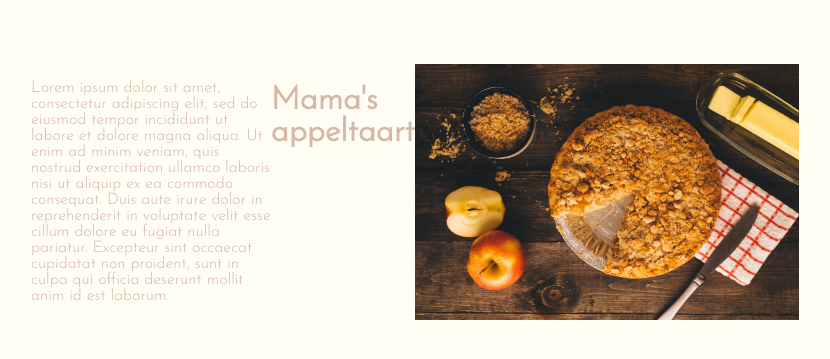
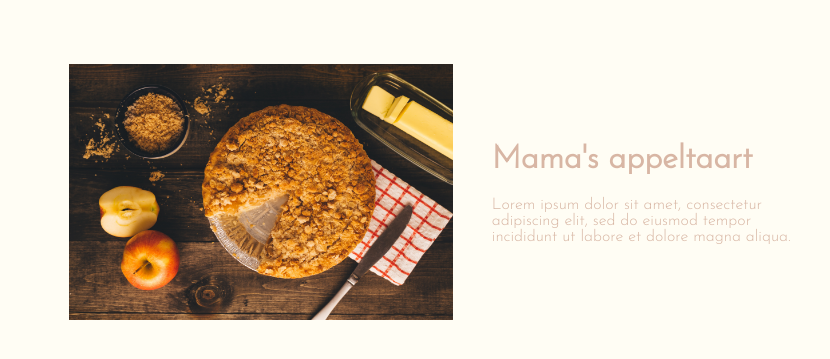
Before and after one commit to levigeers/yaraskitchen, a PHP site: page /html/pages/recipe.html in a window 1280 px wide. Shown: the part 75-434 px from the top of the page, without its empty margins (225-1055 px from the left). Run offline with PHP 8.4, Linux system fonts and the light colour scheme; some web fonts are replaced.

Commit message:
added the container for text and images

```diff
--- a/css/pages/recipe-page.css
+++ b/css/pages/recipe-page.css
@@ -1,10 +1,15 @@
 .contentcontainer {
     margin: 5% 20%;
     display: flex;
-    justify-content: flex-end;
-    flex-direction: row-reverse;
+    flex-direction: row;
 }
 
 .applepie-img {
     width: 30vw;
+    height: auto;
+    padding: 0 5%;
 }
+
+.titlecontainer {
+    margin: auto;
+}
--- a/html/pages/recipe.html
+++ b/html/pages/recipe.html
@@ -24,10 +24,13 @@
 
     <div class="contentcontainer">
         <img src="../../media/content/apple-pie.jpg" alt="apple pie" class="applepie-img">
-        <h1>Mama's appeltaart</h1>
-        <p>
-            Lorem ipsum dolor sit amet, consectetur adipiscing elit, sed do eiusmod tempor incididunt ut labore et dolore magna aliqua. Ut enim ad minim veniam, quis nostrud exercitation ullamco laboris nisi ut aliquip ex ea commodo consequat. Duis aute irure dolor in reprehenderit in voluptate velit esse cillum dolore eu fugiat nulla pariatur. Excepteur sint occaecat cupidatat non proident, sunt in culpa qui officia deserunt mollit anim id est laborum.
-        </p>
+        <div class="titlecontainer">
+            <h1>Mama's appeltaart</h1>
+            <p>
+                Lorem ipsum dolor sit amet, consectetur adipiscing elit, sed do eiusmod tempor incididunt ut labore et dolore magna aliqua.
+            </p>
+        </div>
+
     </div>
 
 
```
